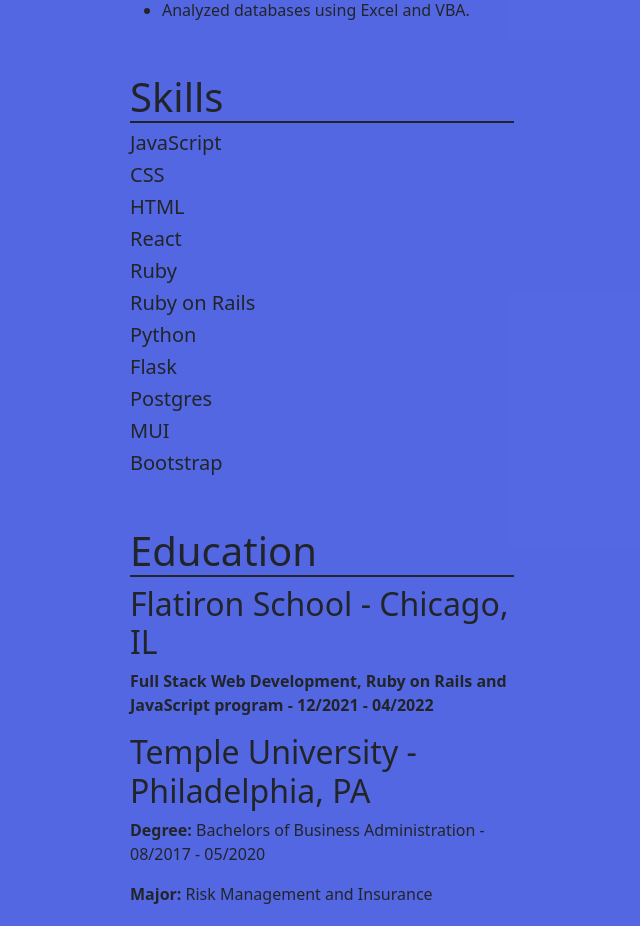
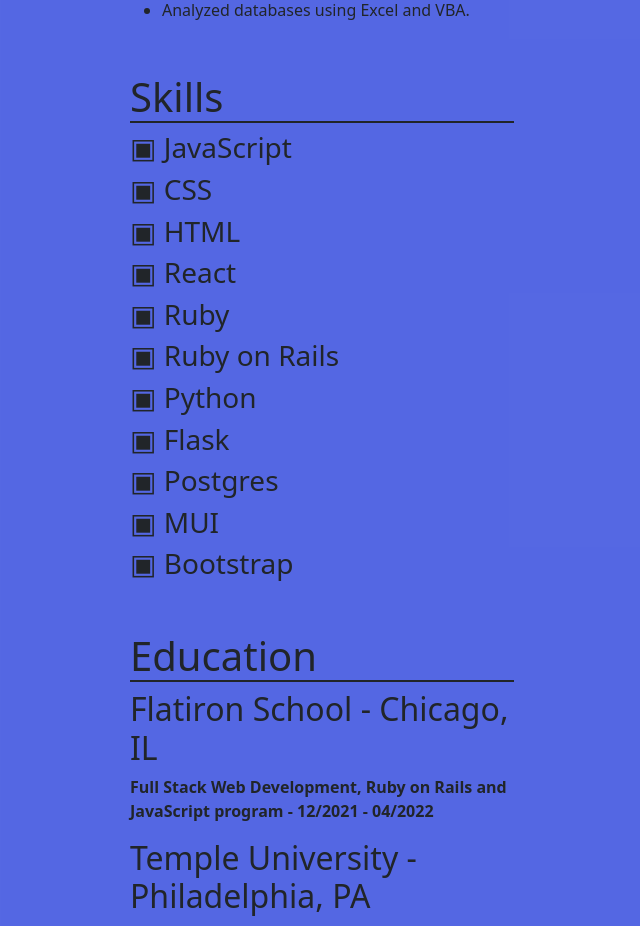
Before and after one commit to Gehrig-Barnes/portfolio, a React (Create React App) app: page /about_me in a window 1280 px wide. Shown: the part 1740-2666 px from the top of the page, without its empty margins (254-894 px from the left). Built offline with nearby package versions, Linux system fonts and the light colour scheme; a web font is replaced by a local one.

Commit message:
done with the about me page.

```diff
--- a/src/components/AboutMe.js
+++ b/src/components/AboutMe.js
@@ -64,8 +64,8 @@
         });
       },
       {
-        rootMargin: "-10% 0% 0% 10%",
-        threshold: 0.5,
+        rootMargin: "-10% 10% 10% 10%",
+        threshold: .7,
       }
     );
     sections.forEach((section) => {
@@ -211,17 +211,17 @@
       <div style={hidden} id="education" className="me">
         <h1>Skills</h1>
         <div className="skill-box">
-          <h5>JavaScript</h5>
-          <h5>CSS</h5>
-          <h5>HTML</h5>
-          <h5>React</h5>
-          <h5>Ruby</h5>
-          <h5>Ruby on Rails</h5>
-          <h5>Python</h5>
-          <h5>Flask</h5>
-          <h5>Postgres</h5>
-          <h5>MUI</h5>
-          <h5>Bootstrap</h5>
+          <h3> ▣ JavaScript</h3>
+          <h3> ▣ CSS</h3>
+          <h3> ▣ HTML</h3>
+          <h3> ▣ React</h3>
+          <h3> ▣ Ruby</h3>
+          <h3> ▣ Ruby on Rails</h3>
+          <h3> ▣ Python</h3>
+          <h3> ▣ Flask</h3>
+          <h3> ▣ Postgres</h3>
+          <h3> ▣ MUI</h3>
+          <h3> ▣ Bootstrap</h3>
         </div>
       </div>
       <div style={hidden} id="interest" className="me">
--- a/src/style/about.css
+++ b/src/style/about.css
@@ -9,7 +9,8 @@
 .me {
   margin-bottom: 4%;
   margin-left: 30%;
-  inline-size: 30%
+  inline-size: 30%;
+
 
 }
 
```
